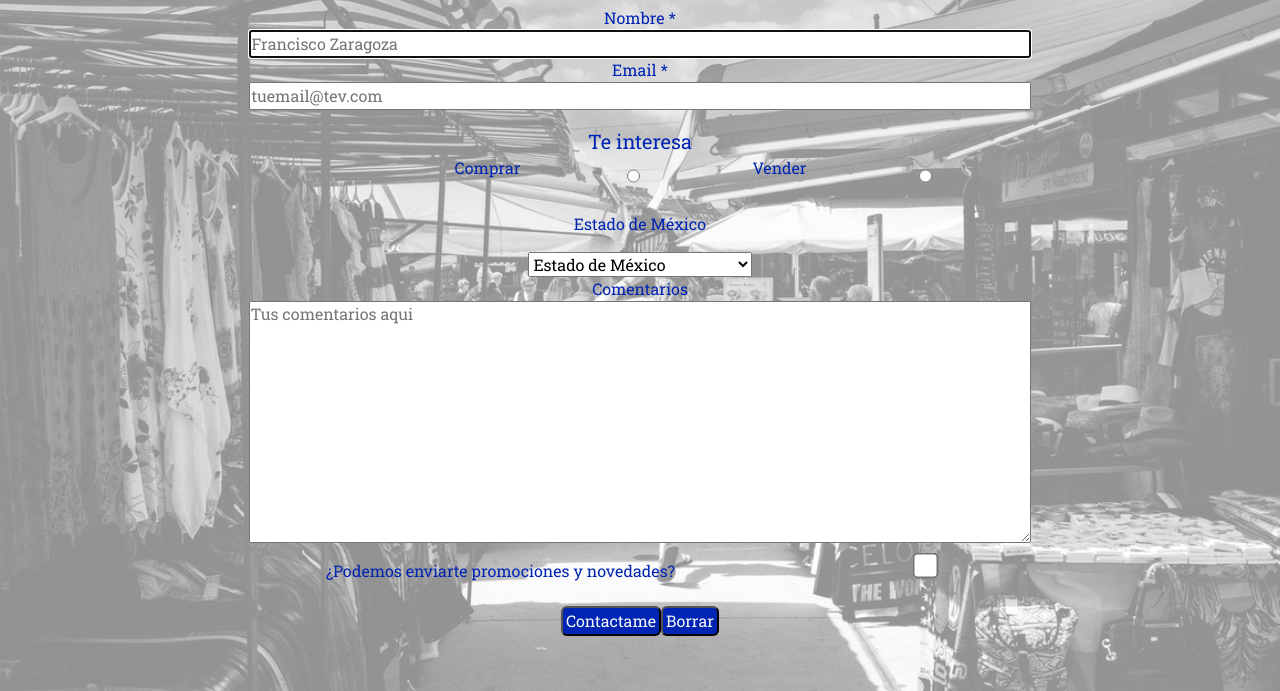
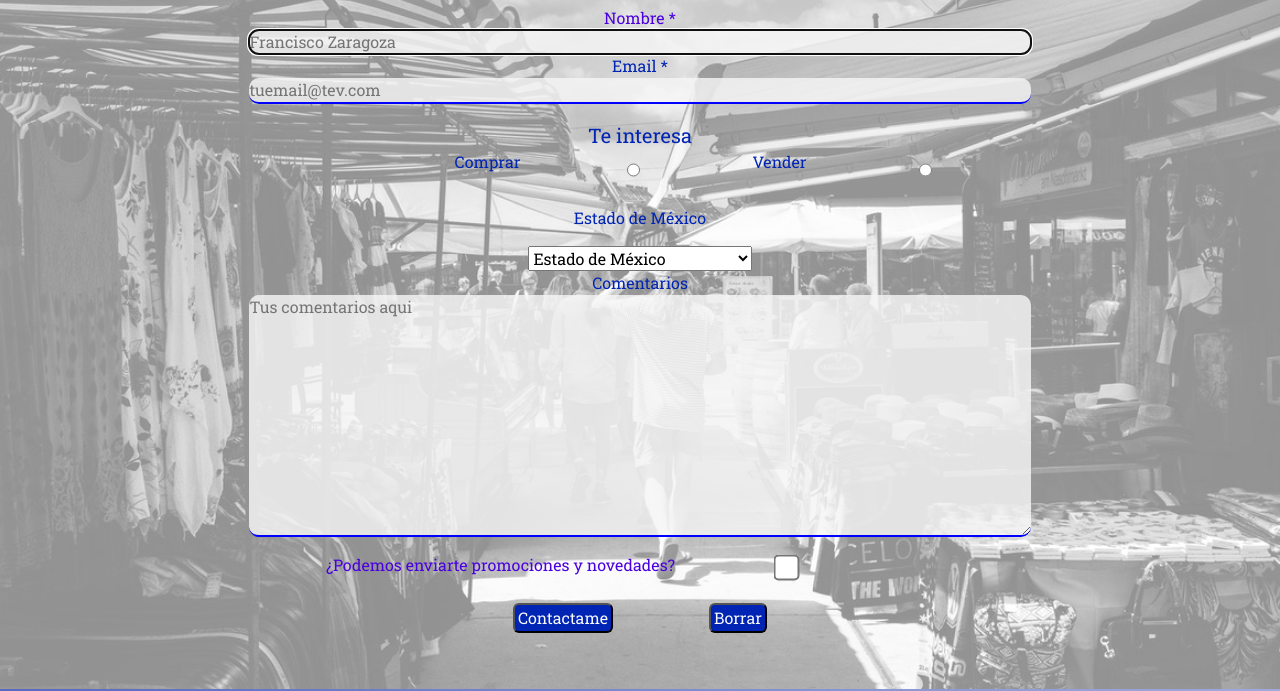
Before and after one commit to FranciscoZaragoza10/Zaragoza_todoenventa---Independiente---copia, a website: page contactanos.html in a window 1280 px wide. Shown: the part 192-883 px from the top of the page. Drawn offline with Linux system fonts and the light colour scheme.

Commit message:
formulario inputs

```diff
--- a/contactanos.html
+++ b/contactanos.html
@@ -86,8 +86,8 @@
 
       <fieldset class="d-flex flex-wrap justify-content-center">
 
-        <label for="name" class="cont_back"> Nombre *</label>
-        <input           type="text"
+        <label for="name"> Nombre *</label>
+        <input type="text"
           name="name"
           id="name"
           placeholder="Francisco Zaragoza"
@@ -129,14 +129,14 @@
           <textarea name="comentarios" id="comentarios" cols="30" rows="10"
           placeholder="Tus comentarios aqui"></textarea>
 
-          <div class="cont_back mt-3 mx-auto text-center w-50">¿Podemos enviarte promociones y novedades?</div>
-          <div class="w-25" >
-          <input class="mt-3 check" type="checkbox" name="aceptar" value="1">
+          <div class="mt-3 text-center w-50">¿Podemos enviarte promociones y novedades?</div>
+          <div class="w-25 mt-3" >
+          <input class="mt-2 check" type="checkbox" name="aceptar" value="1">
         </div>
 
           <div class="w-100 mx-auto d-flex justify-content-center">
-          <input type="submit" value="Contactame" class="form">
-          <input type="reset" value="Borrar" class="form">
+          <input type="submit" value="Contactame" class="form mx-5">
+          <input type="reset" value="Borrar" class="form mx-5">
           </div>
       </fieldset>
 
--- a/scss/_contactanos.scss
+++ b/scss/_contactanos.scss
@@ -32,11 +32,25 @@
 #name {
   width: 70%;
   margin: 0% 15% 0% 15%;
+  border-radius: 10px;
+  border: none;
+  background-color: rgba(245, 245, 245, 0.815);
+  border-bottom: 2px solid blue;
+}
+#name:focus {
+  border: none;
 }
 
 #email {
+  background-color: rgba(245, 245, 245, 0.815);
+  border: none;
   width: 70%;
   margin: 0% 15% 0% 15%;
+  border-radius: 10px;
+  border-bottom: 2px solid blue;
+}
+#email:focus {
+  border: none;
 }
 #rol {
   text-align: center;
@@ -48,6 +62,10 @@
 #comentarios {
   width: 70%;
   margin: 0% 15% 0% 15%;
+  border-radius: 10px;
+  border: none;
+  background-color: rgba(245, 245, 245, 0.815);
+  border-bottom: 2px solid blue;
 }
 
 .form {
--- a/scss/_index.scss
+++ b/scss/_index.scss
@@ -39,6 +39,7 @@
 }
 .index__tarjeta {
   overflow: hidden;
+  height: 300px;
 }
 .land {
   background-image: url(../imgs/landing_artes.jpg);
```
Also changed, not shown: index.html (+5 -5 lines), productos.html (+6 -8 lines), css/style.css, 1 other file.
